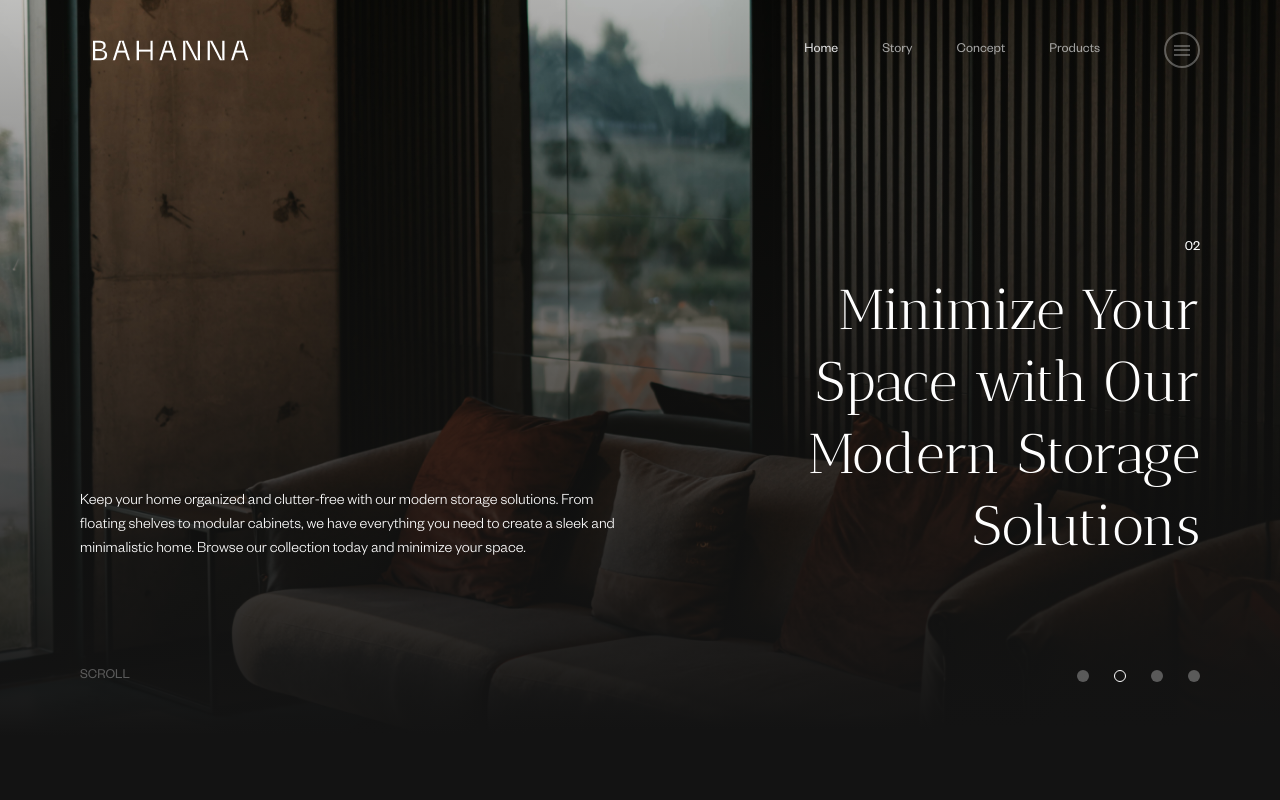
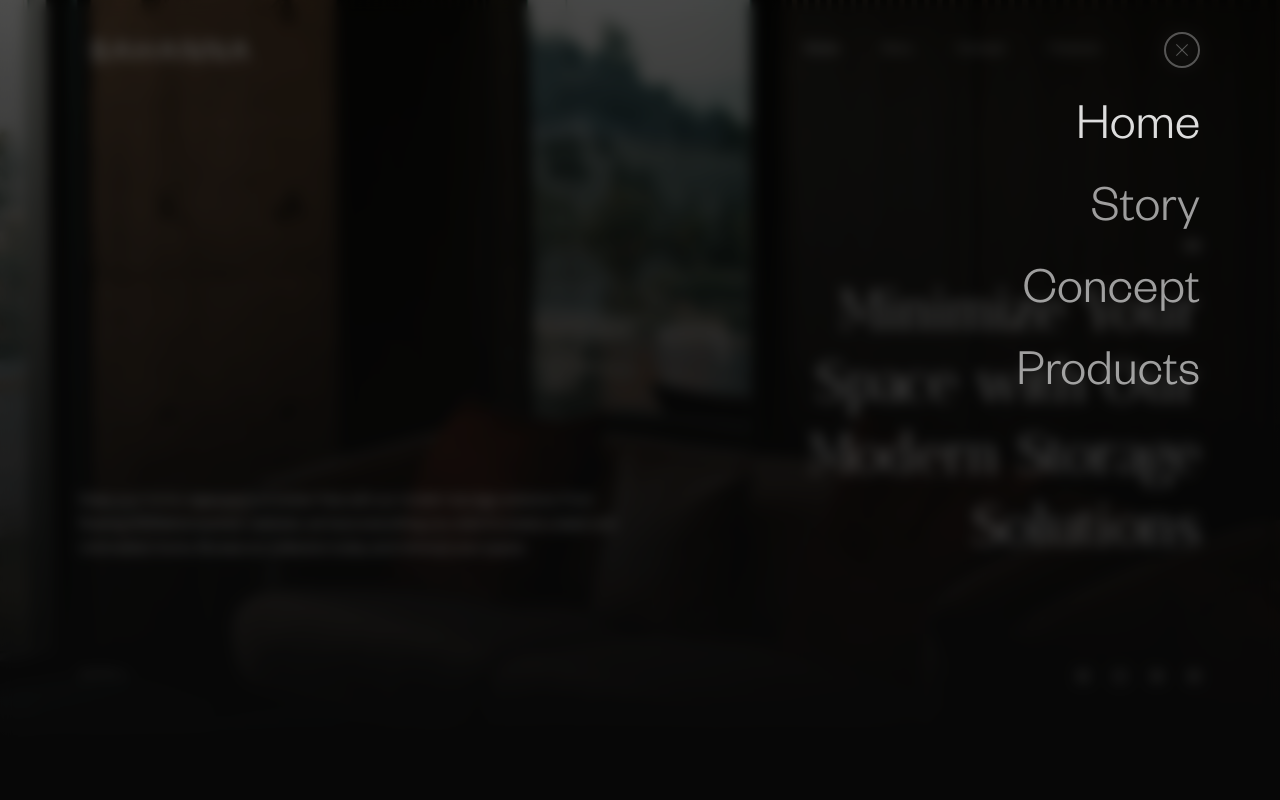
Before and after one commit to jamalakbara/bahana, a Next.js app: page / in a window 1280 px wide. Both pictures are taken after a click on the element 1182 px from the left and 50 px from the top of the page. Shown: the top 800 px of the page. Built offline with nearby package versions, Linux system fonts and the light colour scheme.

Commit message:
add modal links

```diff
--- /dev/null
+++ b/components/ModalLinks/ModalLinks.js
@@ -0,0 +1,61 @@
+const Navlink = ({link, activeLink, onClick}) => {
+  return (
+    <div
+      className={`cursor-pointer text-secondary-white capitalize font-light font-sans hover:opacity-100
+      sm:text-4xl
+      md:text-[52px] md:leading-[62px]
+      ${link.label === activeLink ? 'opacity-100' : 'opacity-70'}`}
+      onClick={() => onClick(link)}
+    >
+      {link.label}
+    </div>
+  )
+}
+
+const Hamburger = ({visibleModal, setVisibleModal}) => {
+  const handleClick = () => {
+    setVisibleModal(!visibleModal)
+  }
+
+  return (
+    <div onClick={handleClick} className="relative w-9 h-9 rounded-full border-solid border-2 border-white opacity-30 cursor-pointer flex flex-col justify-evenly p-2">
+      <div className="absolute top-1/2 left-0 translate-y-[-50%] scale-50 w-full h-[2px] -rotate-45 bg-white"></div>
+      <div className="absolute top-1/2 left-0 translate-y-[-50%] scale-50 w-full h-[2px] rotate-45 bg-white"></div>
+    </div>
+  )
+}
+
+const ModalLinks = ({navigation_links, activeLink, setActiveLink, visibleModal, setVisibleModal}) => {
+  const handleClick = ({label, refs}) => {
+    refs.current.scrollIntoView({ behavior: 'smooth' });
+    setActiveLink(label)
+    setVisibleModal(!visibleModal)
+  }
+
+  if (visibleModal) return (
+    <section
+      className={`h-screen fixed z-[1001] top-0 left-0 w-full
+      sm:px-[40px]
+      md:px-20
+      xl:px-[10%]`}
+      style={{background: 'rgba(0, 0, 0, 0.6)', backdropFilter: 'blur(7px)'}}
+    >
+      <div className="flex items-center justify-end h-[100px]">
+        <Hamburger visibleModal={visibleModal} setVisibleModal={setVisibleModal} />
+      </div>
+      <div className="flex justify-end">
+        <div className="text-right flex flex-col gap-[20px]">
+          {
+            navigation_links.map((link,idx) => (
+              <div data-aos='fade-left' data-aos-delay={idx*100}>
+                <Navlink key={idx} link={link} activeLink={activeLink} onClick={handleClick} />
+              </div>
+            ))
+          }
+        </div>
+      </div>
+    </section>
+  )
+}
+
+export default ModalLinks
--- a/components/Navigation/Navigation.js
+++ b/components/Navigation/Navigation.js
@@ -1,4 +1,6 @@
+import { useState } from "react";
 import Logo from "../Logo/Logo";
+import ModalLinks from "../ModalLinks/ModalLinks";
 
 const Navlink = ({link, activeLink, onClick}) => {
   return (
@@ -11,9 +13,13 @@ const Navlink = ({link, activeLink, onClick}) => {
   )
 }
 
-const Hamburger = () => {
+const Hamburger = ({visibleModal, setVisibleModal}) => {
+  const handleClick = () => {
+    setVisibleModal(!visibleModal)
+  }
+
   return (
-    <div className="w-9 h-9 rounded-full border-solid border-2 border-white opacity-30 cursor-pointer flex flex-col justify-evenly p-2">
+    <div onClick={handleClick} className="w-9 h-9 rounded-full border-solid border-2 border-white opacity-30 cursor-pointer flex flex-col justify-evenly p-2">
       <div className="h-[2px] bg-white"></div>
       <div className="h-[2px] bg-white"></div>
       <div className="h-[2px] bg-white"></div>
@@ -22,6 +28,8 @@ const Hamburger = () => {
 }
 
 const Navigation = ({navigation_links, activeLink, setActiveLink}) => {
+  const [visibleModal, setVisibleModal] = useState(false)
+
   const handleClick = ({label, refs}) => {
     refs.current.scrollIntoView({ behavior: 'smooth' });
     setActiveLink(label)
@@ -50,8 +58,11 @@ const Navigation = ({navigation_links, activeLink, setActiveLink}) => {
           }
         </div>
 
-        <Hamburger />
+        <Hamburger visibleModal={visibleModal} setVisibleModal={setVisibleModal} />
       </div>
+
+      {/* modal links */}
+      <ModalLinks visibleModal={visibleModal} setVisibleModal={setVisibleModal} navigation_links={navigation_links} activeLink={activeLink} setActiveLink={setActiveLink} />
     </nav>
   )
 }
```
